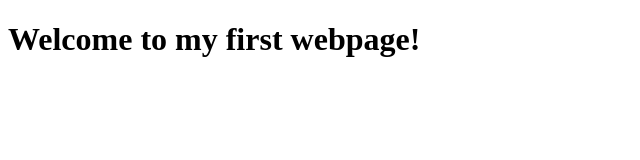
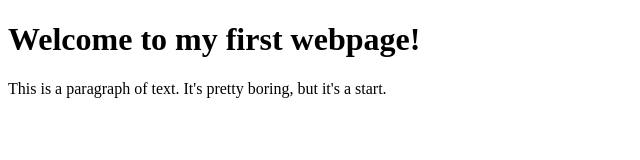
Before and after one commit to strdr4605/web-page-aaw-221, a plain HTML site: page index.html in a window 1280 px wide. Shown: the whole page, without its empty margins (0-640 px from the left). Drawn offline with Linux system fonts and the light colour scheme.

Commit message:
Add paragraph

```diff
--- a/index.html
+++ b/index.html
@@ -5,5 +5,6 @@
   </head>
   <body>
     <h1>Welcome to my first webpage!</h1>
+    <p>This is a paragraph of text. It's pretty boring, but it's a start.</p>
   </body>
 </html>
```
